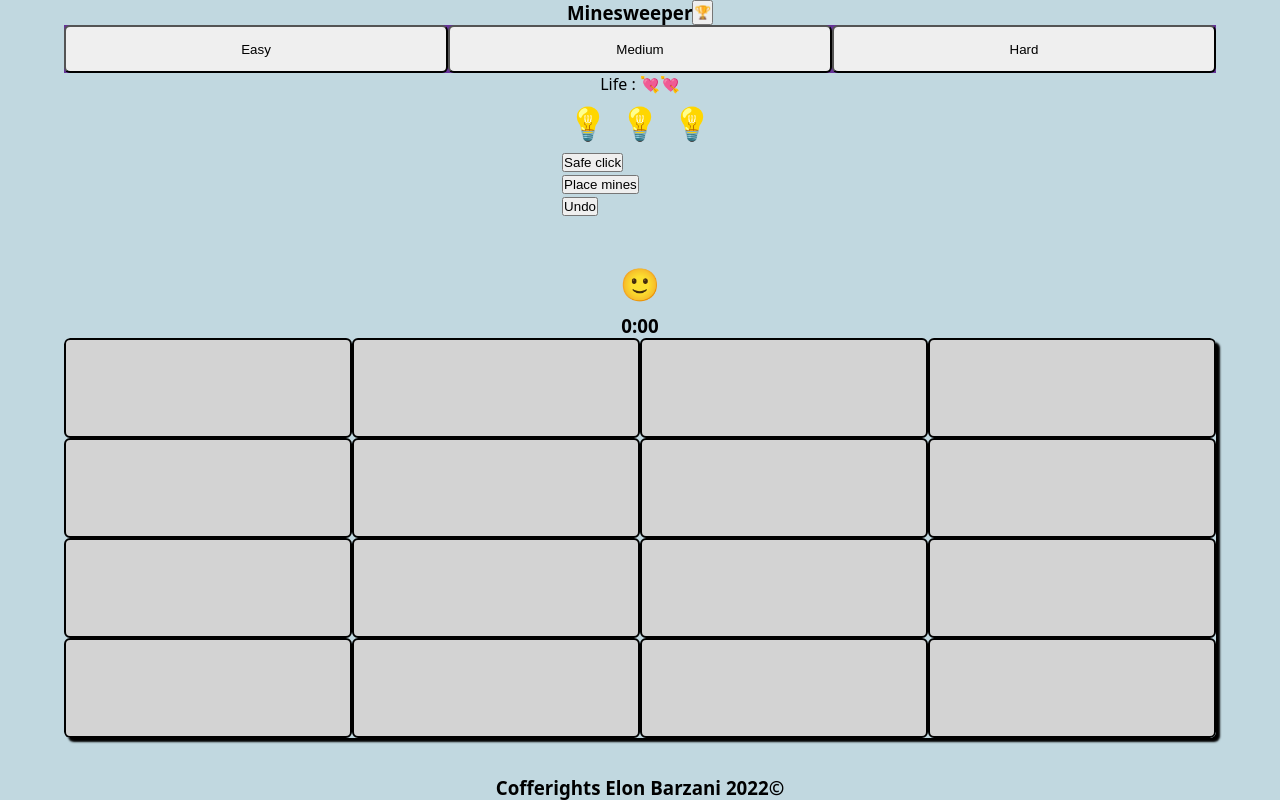
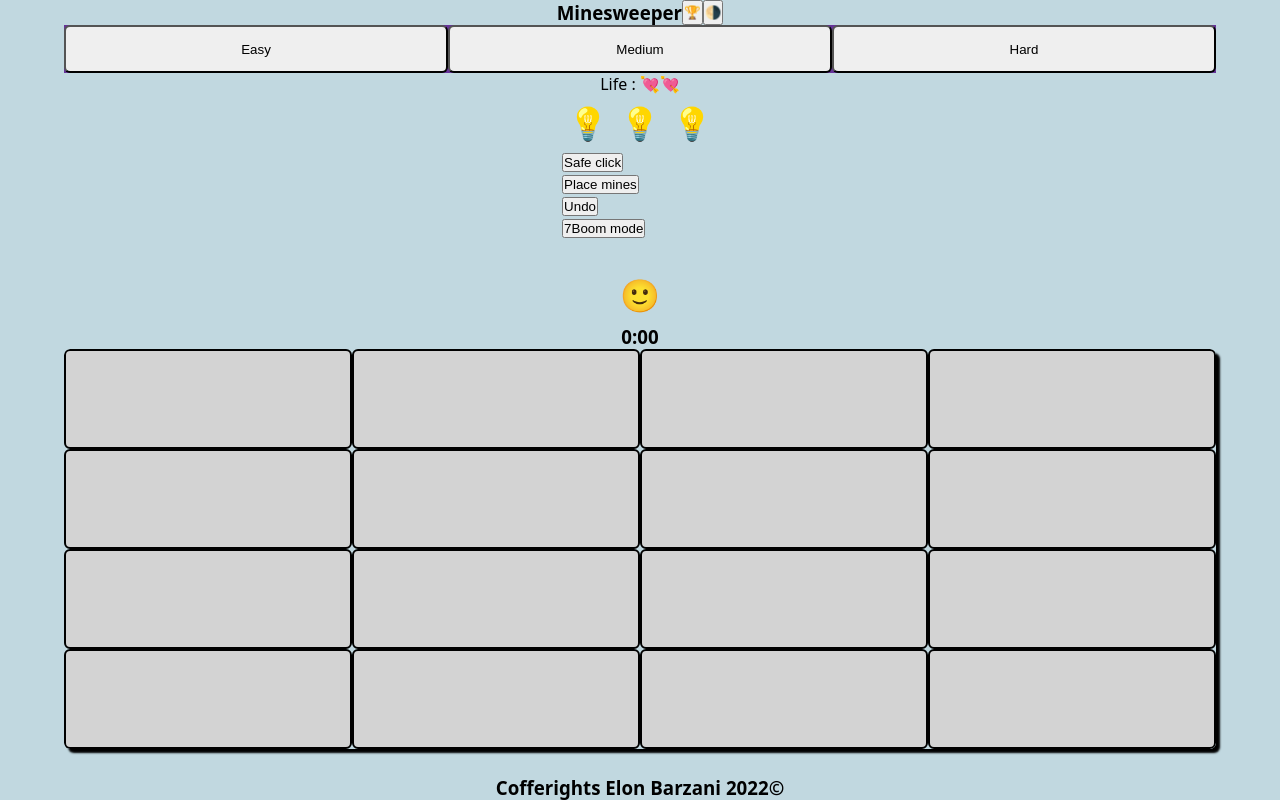
Before and after one commit to elon5000/minesweeper, a plain HTML site: page index.html in a window 1280 px wide. Drawn offline with Linux system fonts and the light colour scheme.

Commit message:
darkmode added

```diff
--- a/css/main.css
+++ b/css/main.css
@@ -52,6 +52,10 @@
 
 .hint-mode {
     cursor: help;
+}
+
+.darkmode {
+    background: rgb(56, 70, 74);
 }
 
 * {
--- a/index.html
+++ b/index.html
@@ -14,6 +14,7 @@
         </div>
         <div class="flex row header-btn-container">
             <button class="toggle-scores-btn" onclick="onToggleScoresModal()">🏆</button>
+            <button class="toggle-darkmode-btn" onclick="onToggleDarkMode()">🌗</button>
         </div>
     </header>
     <section class="hidden flex fixed scores-modal-warpper">
@@ -50,6 +51,9 @@
         <div class="btn-container">
             <button class="undo-btn" onclick="onUndo()">Undo</button>
         </div>
+        <div class="btn-container">
+            <button class="seven-boom-btn" onclick="onSetSevenBoomModeMines()">7Boom mode</button>
+        </div>
     </section>
     <main class="flex column">
         <div class="flex column smiley-container">
--- a/js/main.js
+++ b/js/main.js
@@ -173,6 +173,10 @@ function onUndo() {
     renderBoard(gBoard)
 }
 
+function onToggleDarkMode() {
+    document.querySelector('body').classList.toggle('darkmode')
+}
+
 function buildBoard(size = 4) {
     const board = []
     for (let i = 0; i < size; i++) {
@@ -310,6 +314,19 @@ function setMinesAroundCount(board) {
             const cell = board[i][j]
             if (cell.isMine) continue
             cell.minesAroundCount = getNeigCount(i, j, board)
+        }
+    }
+}
+
+function onSetSevenBoomModeMines() {
+    let idx = 0
+    for (let i = 0; i < gBoard.length; i++) {
+        for (let j = 0; j < gBoard[i].length; j++) {
+            idx++
+            if (idx % 7 === 0) {
+                gBoard[i][j].isMine = true
+                gMineLocs.push({i, j})
+            }
         }
     }
 }
```
